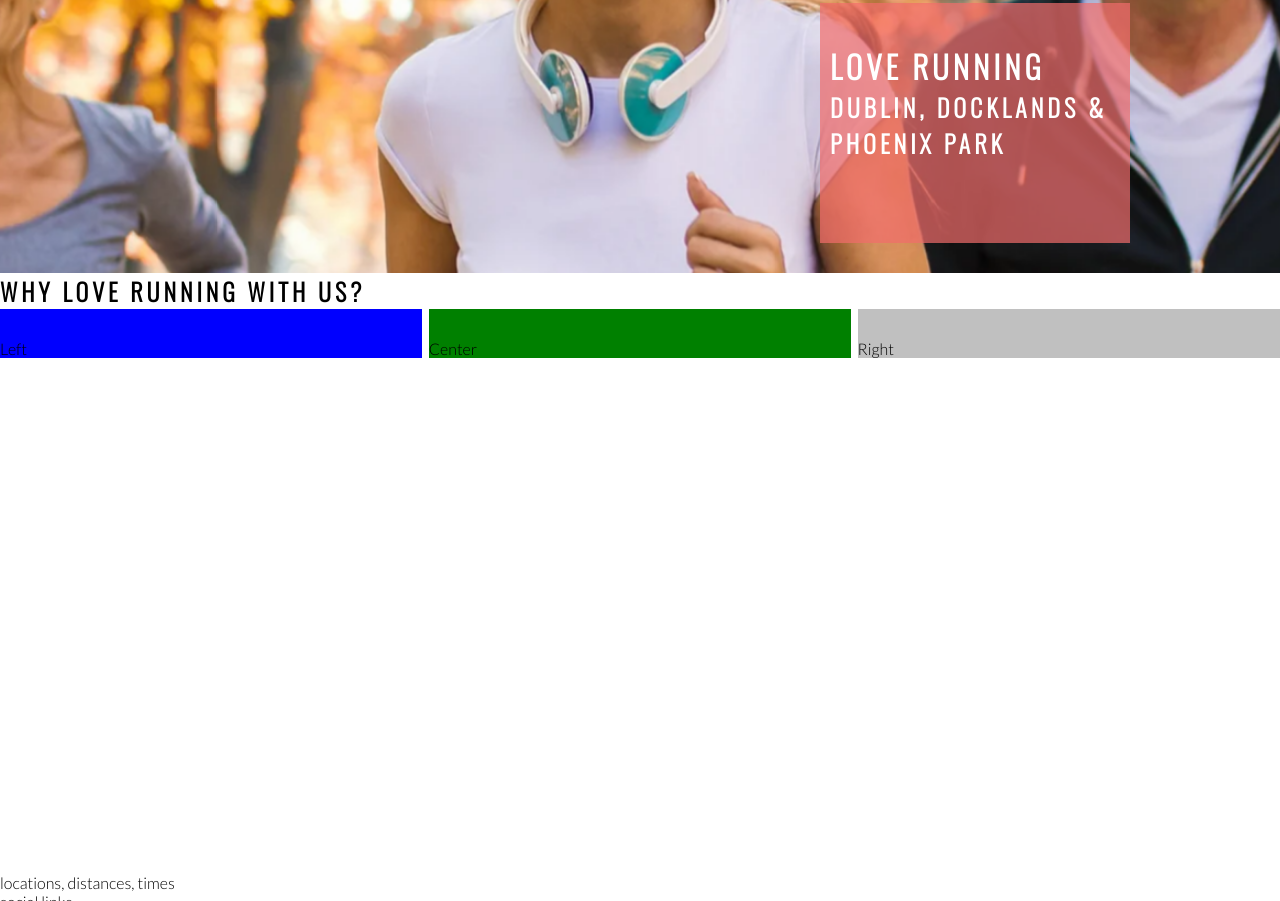
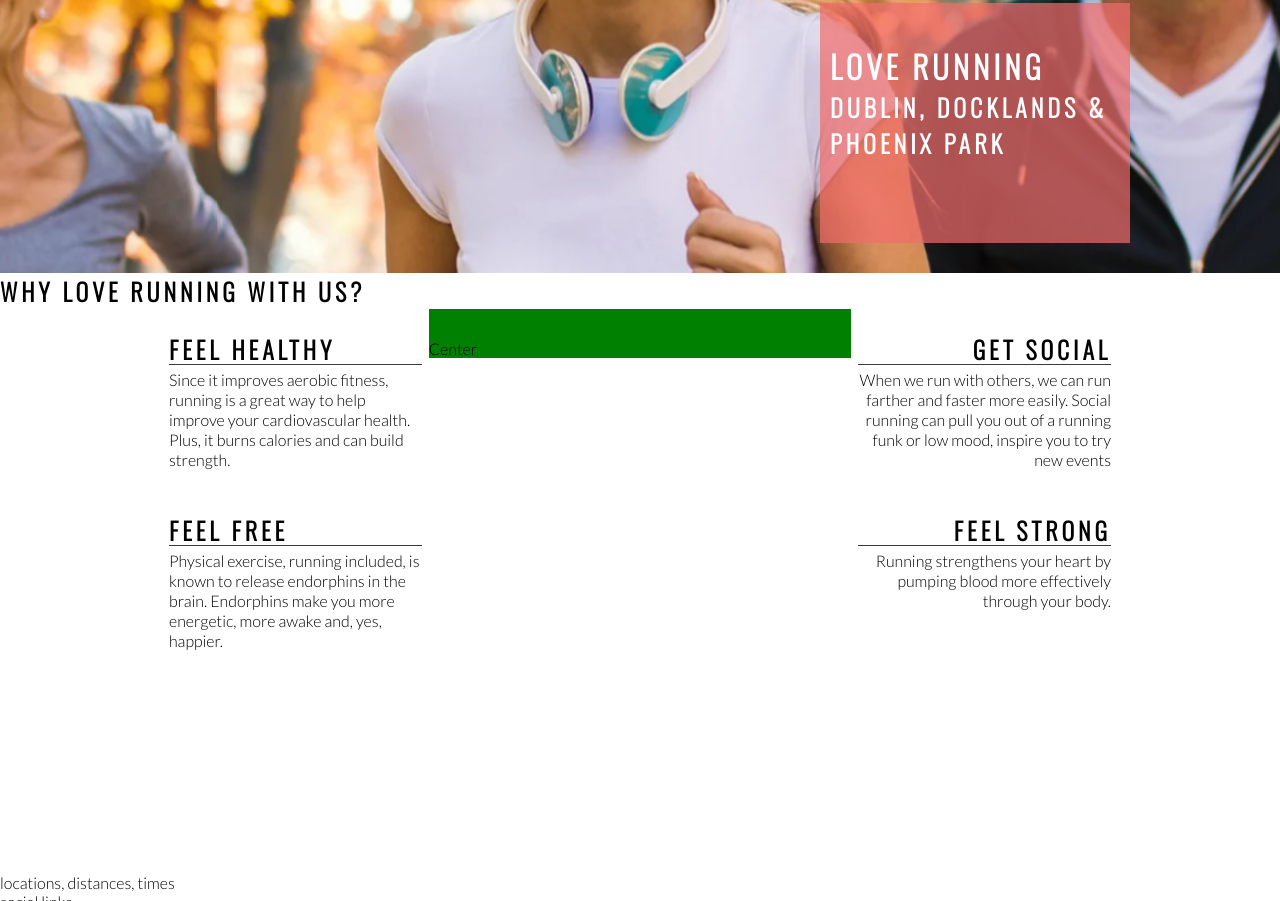
Before and after one commit to shadeofpurple79/love-running, a plain HTML site: page index.html in a window 1280 px wide. Shown: the part 462-1363 px from the top of the page. Drawn offline with nearby package versions, Linux system fonts and the light colour scheme.

Commit message:
Add right club ethos

```diff
--- a/assets/css/style.css
+++ b/assets/css/style.css
@@ -111,14 +111,13 @@ h1, h2 {
     padding-top: 30px;
     width: 33%;
     float: left;
-    background-color: blue;
+
 }
 
 #right-about {
     float: right;
     padding-top: 30px;
     width: 33%;
-    background-color: silver;
 }
 
 #center-about {
@@ -128,3 +127,33 @@ h1, h2 {
     background-color: green;
 
 }
+
+.left-about-heading {
+    float: right;
+    width: 60%;
+    line-height: 20px;
+    clear: both;
+    margin-bottom: 50px;
+}
+
+.right-about-heading {
+    float: left;
+    width: 60%;
+    line-height: 20px;
+    clear: both;
+    margin-bottom: 50px;
+}
+
+hr {
+    border-top: 1px solid #3a3a3a;
+    width: 100%;
+    margin: 5px 0;
+}
+
+.right-about-heading h2 {
+    text-align: right;
+}
+
+.right-about-heading p {
+    text-align: right;
+}
--- a/index.html
+++ b/index.html
@@ -36,8 +36,37 @@
 
     <section id="club-ethos">
         <h1>Why love running with us?</h1>
-        <div id="left-about">Left</div>
-        <div id="right-about">Right</div>
+        <div id="left-about">
+            <div class="left-about-heading">
+                <h2>Feel Healthy</h2>
+                <hr>
+                <p>Since it improves aerobic fitness, running is a great way to help improve your cardiovascular health. Plus, it burns calories and can build strength.
+                </p>
+            </div>
+            <div class="left-about-heading">
+                <h2>Feel Free</h2>
+                <hr>
+                <p>Physical exercise, running included, is known to release endorphins in the brain. Endorphins make you more energetic, more awake and, yes, happier.
+                </p>
+            </div>
+        </div>
+        <div id="right-about">
+            <div class="right-about-heading">
+                <h2>Get Social</h2>
+                <hr>
+                <p>When we run with others, we can run farther and faster more easily. Social running can pull you out of a running funk or low mood, inspire you to try new events</p>
+            </div>
+            <div class="right-about-heading">
+                <h2>Feel Strong</h2>
+                <hr>
+                <p>Running strengthens your heart by pumping blood more effectively through your body.</p>
+            </div>
+        </div>
+
+
+
+
+
         <div id="center-about">Center</div>
 
     </section>
```
